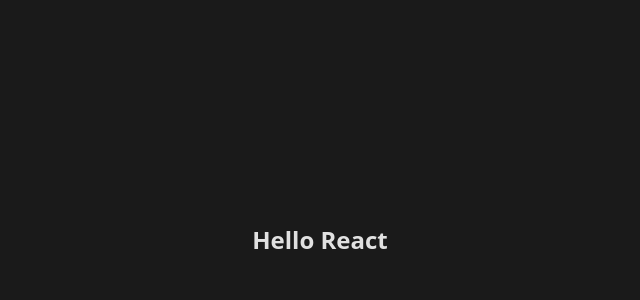
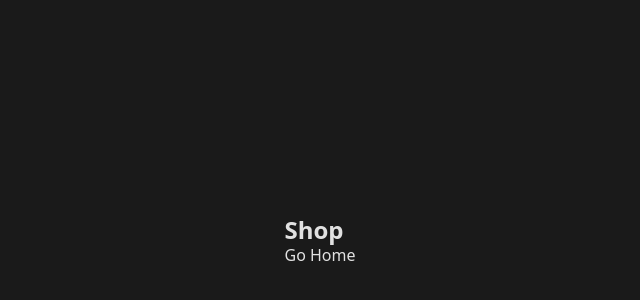
Before and after one commit to josephdanielm/pomology, a React (Vite) app: page /shop in a window 1280 px wide. Shown: the part 160-460 px from the top of the page, without its empty margins (320-960 px from the left). Built offline with nearby package versions, Linux system fonts and the light colour scheme.

Commit message:
feat: add basic routing & shop page

```diff
--- a/src/App.css
+++ b/src/App.css
@@ -0,0 +1,3 @@
+h1 {
+  @apply font-semibold text-2xl;
+}
--- a/src/App.tsx
+++ b/src/App.tsx
@@ -1,8 +1,14 @@
+import { Link } from 'react-router-dom'
 import './App.css'
 
 
 function App() {
-  return <h1 className='font-semibold text-2xl'>Hello React</h1>
+  return (
+    <>
+      <h1>Hello React</h1>
+      <Link to="/shop">Shop</Link>
+    </>
+  )
 }
 
 export default App
--- /dev/null
+++ b/src/ErrorPage.tsx
@@ -0,0 +1,13 @@
+import { Link } from "react-router-dom";
+
+const ErrorPage = () => {
+
+    return (
+        <div>
+            <h1>Sorry, this page doesn't exist!</h1>
+            <Link to='/'>Go Home</Link>
+        </div>
+    )
+}
+
+export default ErrorPage;
--- /dev/null
+++ b/src/Shop.tsx
@@ -0,0 +1,12 @@
+import { Link } from "react-router-dom";
+
+const Shop = () => {
+    return (
+        <div>
+            <h1>Shop</h1>
+            <Link to='/'>Go Home</Link>
+        </div>
+    )
+}
+
+export default Shop;
--- a/src/main.tsx
+++ b/src/main.tsx
@@ -1,10 +1,13 @@
 import React from 'react'
 import ReactDOM from 'react-dom/client'
-import App from './App'
 import './index.css'
+import { createBrowserRouter, RouterProvider } from 'react-router-dom'
+import routes from './routes'
+
+const router = createBrowserRouter(routes);
 
 ReactDOM.createRoot(document.getElementById('root') as HTMLElement).render(
   <React.StrictMode>
-    <App />
+    <RouterProvider router={router} />
   </React.StrictMode>
 )
--- /dev/null
+++ b/src/routes.tsx
@@ -0,0 +1,17 @@
+import App from "./App";
+import ErrorPage from "./ErrorPage";
+import Shop from "./Shop";
+
+const routes = [
+    {
+        path: '/',
+        element: <App />,
+        errorElement: <ErrorPage />,
+    },
+    {
+        path: 'shop',
+        element: <Shop />,
+    },
+]
+
+export default routes;
```
